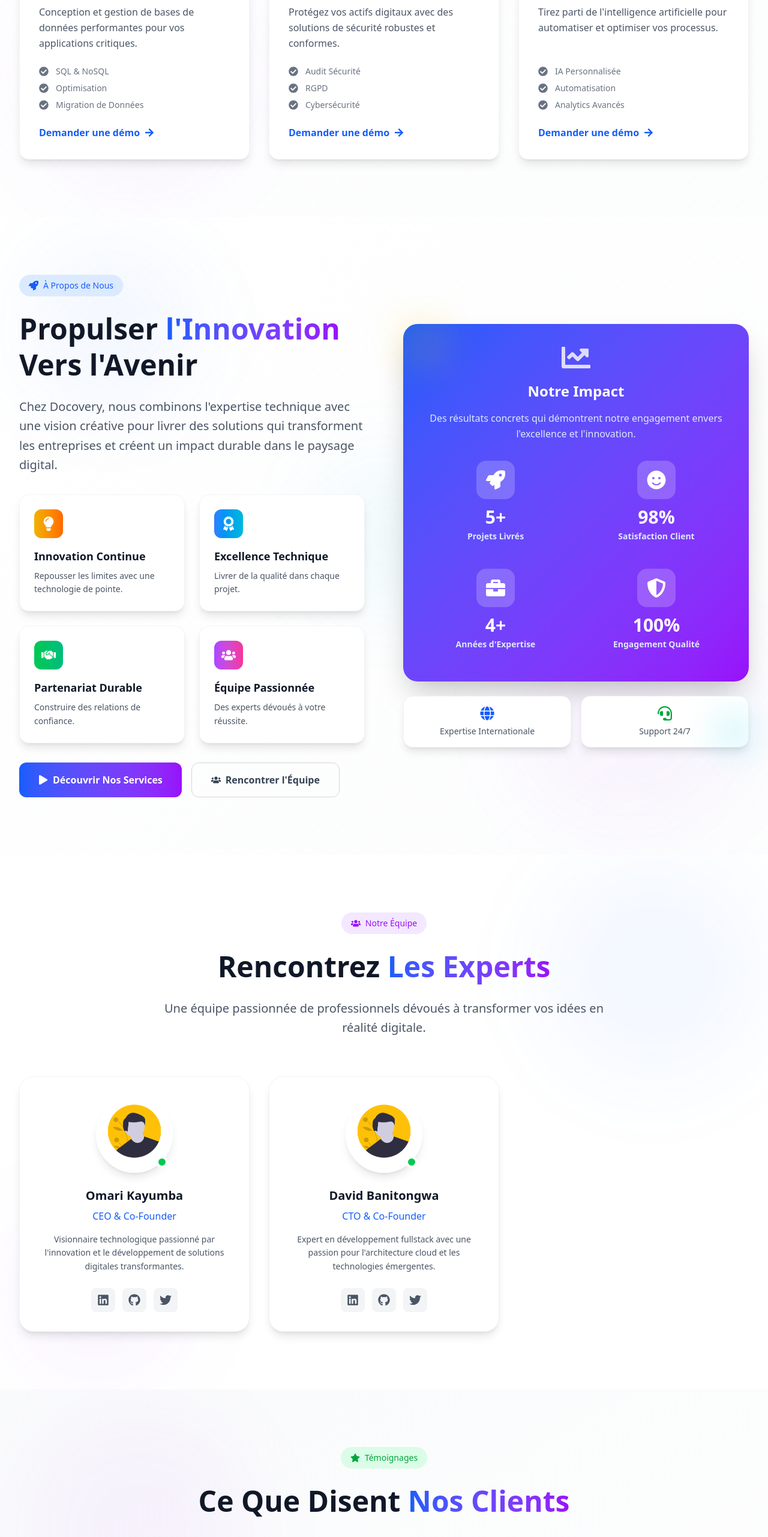
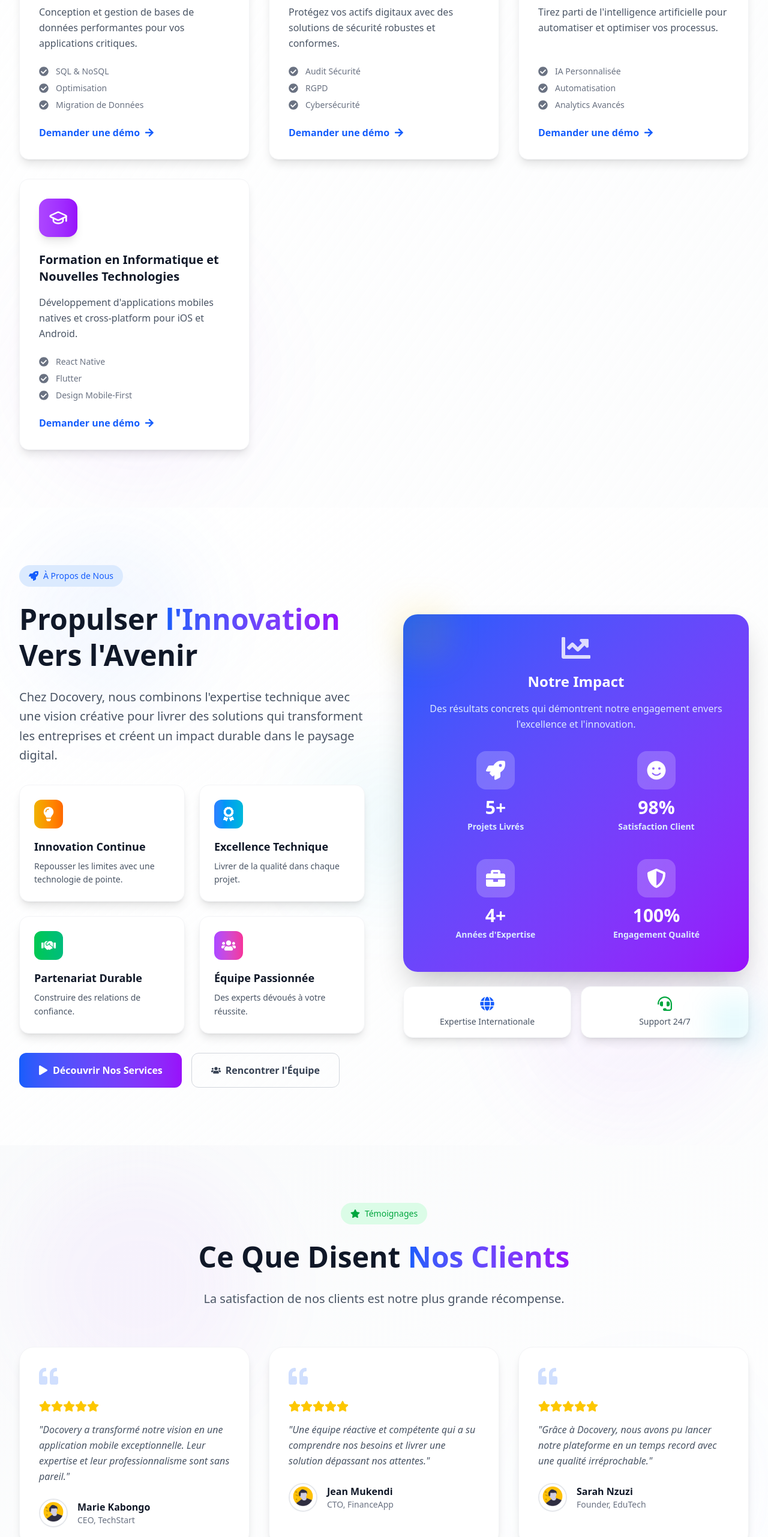
Before and after one commit to Banitongwa7/docovery, a Next.js app: page / in a window 1280 px wide. Shown: the part 2057-4619 px from the top of the page at 60% size. Built offline with nearby package versions, Linux system fonts and the light colour scheme.

Commit message:
feat: Implement new homepage with an interactive hero section and a dedicated footer component.

```diff
--- a/app/page.tsx
+++ b/app/page.tsx
@@ -12,6 +12,7 @@ import {
   LuShieldCheck,
   LuSmartphone,
   LuCode,
+  LuGraduationCap,
 } from "react-icons/lu";
 import {
   FaArrowRight,
@@ -464,6 +465,19 @@ export default function Home() {
                 color: "from-indigo-500 to-indigo-600",
                 delay: "500ms",
               },
+              {
+                icon: <LuGraduationCap className="h-8 w-8" />,
+                title: "Formation en Informatique et Nouvelles Technologies",
+                description:
+                  "Développement d'applications mobiles natives et cross-platform pour iOS et Android.",
+                features: [
+                  "React Native",
+                  "Flutter",
+                  "Design Mobile-First",
+                ],
+                color: "from-purple-500 to-purple-600",
+                delay: "600ms",
+              }
             ].map((service, index) => (
               <div
                 key={index}
@@ -716,94 +730,6 @@ export default function Home() {
                 </div>
               </div>
             </div>
-          </div>
-        </div>
-      </section>
-
-      {/* Team Section */}
-      <section
-        id="team"
-        className="py-24 bg-white relative overflow-hidden"
-      >
-        {/* Background Elements */}
-        <div className="absolute top-0 right-0 w-96 h-96 bg-blue-500/5 rounded-full blur-3xl" />
-        <div className="absolute bottom-0 left-0 w-80 h-80 bg-purple-500/5 rounded-full blur-3xl" />
-
-        <div className="relative max-w-7xl mx-auto px-4 sm:px-6 lg:px-8">
-          {/* Section Header */}
-          <div className="text-center mb-16">
-            <div className="inline-flex items-center px-4 py-2 rounded-full bg-purple-100 text-purple-600 font-medium text-sm mb-6">
-              <FaUsers className="mr-2 h-4 w-4" />
-              Notre Équipe
-            </div>
-
-            <h2 className="text-4xl lg:text-5xl font-bold text-gray-900 mb-6 leading-tight">
-              Rencontrez{" "}
-              <span className="bg-gradient-to-r from-blue-600 to-purple-600 bg-clip-text text-transparent">
-                Les Experts
-              </span>
-            </h2>
-
-            <p className="text-xl text-gray-600 max-w-3xl mx-auto leading-relaxed">
-              Une équipe passionnée de professionnels dévoués à transformer vos
-              idées en réalité digitale.
-            </p>
-          </div>
-
-          {/* Team Grid */}
-          <div className="grid md:grid-cols-2 lg:grid-cols-3 gap-8">
-            {socialTeam.map((member, index) => (
-              <div
-                key={index}
-                className="group relative bg-white rounded-3xl p-8 shadow-lg hover:shadow-2xl transition-all duration-500 transform hover:-translate-y-3 border border-gray-100"
-              >
-                {/* Background Gradient on Hover */}
-                <div className="absolute inset-0 bg-gradient-to-br from-blue-500/5 to-purple-500/5 rounded-3xl opacity-0 group-hover:opacity-100 transition-opacity duration-500" />
-
-                <div className="relative text-center">
-                  {/* Avatar */}
-                  <div className="relative inline-block mb-6">
-                    <div className="w-32 h-32 rounded-full overflow-hidden border-4 border-white shadow-lg group-hover:shadow-xl transition-shadow duration-300 group-hover:scale-105 transform">
-                      <Image
-                        src={member.photo || "/male-avatar.png"}
-                        alt={member.name}
-                        width={128}
-                        height={128}
-                        className="object-cover"
-                      />
-                    </div>
-                    {/* Online Status */}
-                    <div className="absolute bottom-2 right-2 w-5 h-5 bg-green-500 rounded-full border-4 border-white" />
-                  </div>
-
-                  {/* Info */}
-                  <h3 className="text-xl font-bold text-gray-900 mb-2">
-                    {member.name}
-                  </h3>
-                  <p className="text-blue-600 font-medium mb-4">
-                    {member.position}
-                  </p>
-                  <p className="text-gray-600 text-sm leading-relaxed mb-6">
-                    {member.bio}
-                  </p>
-
-                  {/* Social Links */}
-                  <div className="flex justify-center space-x-3">
-                    {member.social.map((social, socialIndex) => (
-                      <a
-                        key={socialIndex}
-                        href={social.link}
-                        target="_blank"
-                        rel="noopener noreferrer"
-                        className="w-10 h-10 bg-gray-100 hover:bg-gradient-to-r hover:from-blue-600 hover:to-purple-600 rounded-lg flex items-center justify-center transition-all duration-300 hover:scale-110 group/social"
-                      >
-                        <social.icon className="h-5 w-5 text-gray-600 group-hover/social:text-white transition-colors" />
-                      </a>
-                    ))}
-                  </div>
-                </div>
-              </div>
-            ))}
           </div>
         </div>
       </section>
--- a/components/Footer.tsx
+++ b/components/Footer.tsx
@@ -3,6 +3,7 @@
 import React, { useState } from "react";
 import Link from "next/link";
 import { FaGithub, FaLinkedin, FaTwitter, FaEnvelope, FaPhone, FaMapMarkerAlt, FaRocket, FaArrowUp } from "react-icons/fa";
+import { contactDocovery } from "@/utils/socialTeam";
 
 export default function Footer() {
     const [email, setEmail] = useState("");
@@ -129,7 +130,7 @@ export default function Footer() {
                                 <div>
                                     <p className="text-xs text-gray-500 font-medium uppercase tracking-wider mb-0.5">Email</p>
                                     <a href="mailto:contact@docovery.com" className="text-gray-300 hover:text-white transition-colors text-sm">
-                                        contact@docovery.com
+                                        {contactDocovery.email}
                                     </a>
                                 </div>
                             </li>
@@ -139,8 +140,8 @@ export default function Footer() {
                                 </div>
                                 <div>
                                     <p className="text-xs text-gray-500 font-medium uppercase tracking-wider mb-0.5">Téléphone</p>
-                                    <a href="tel:+243123456789" className="text-gray-300 hover:text-white transition-colors text-sm">
-                                        +243 123 456 789
+                                    <a href={`tel:${contactDocovery.phone.value}`} className="text-gray-300 hover:text-white transition-colors text-sm">
+                                        {contactDocovery.phone.label}
                                     </a>
                                 </div>
                             </li>
```
